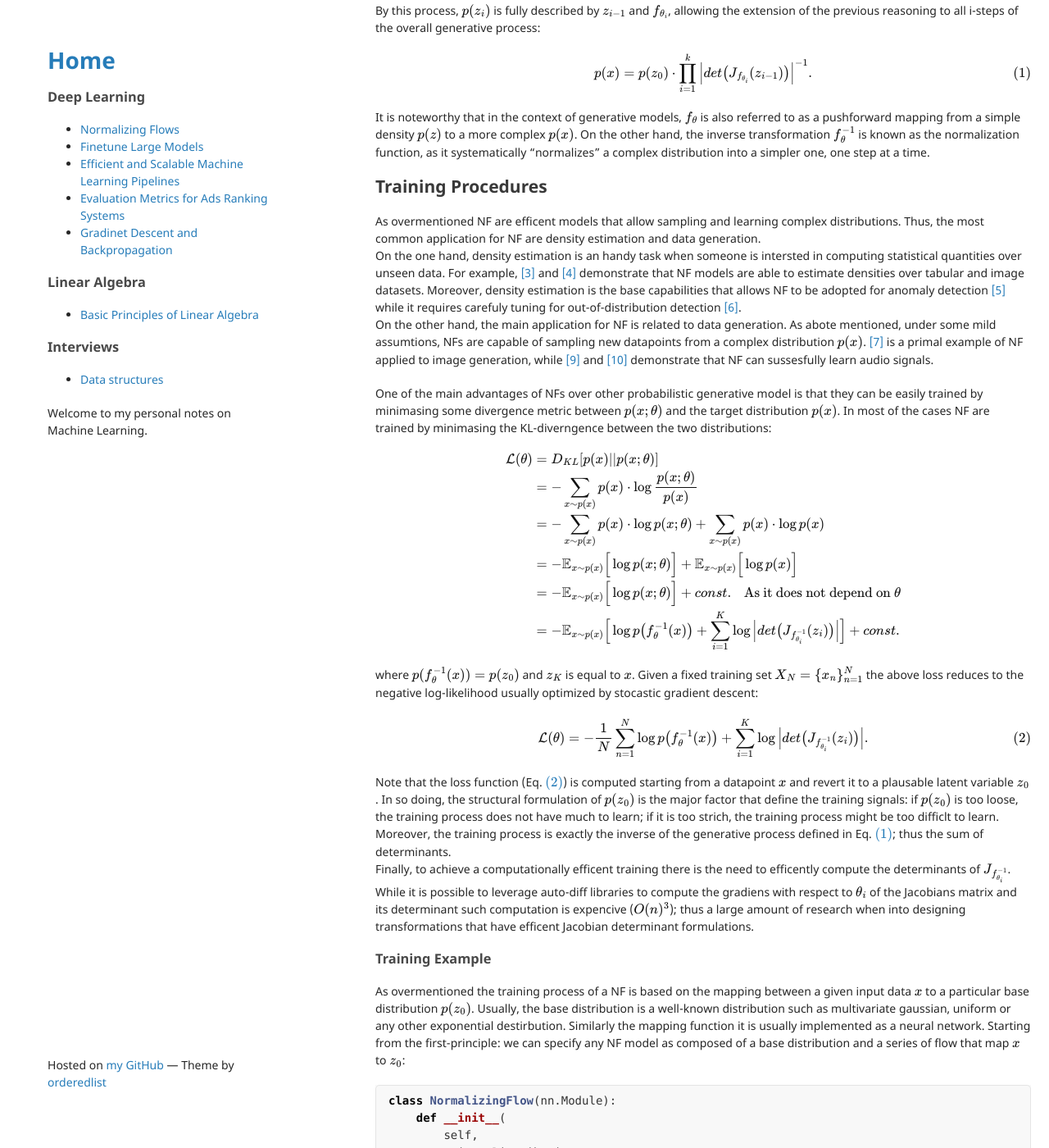
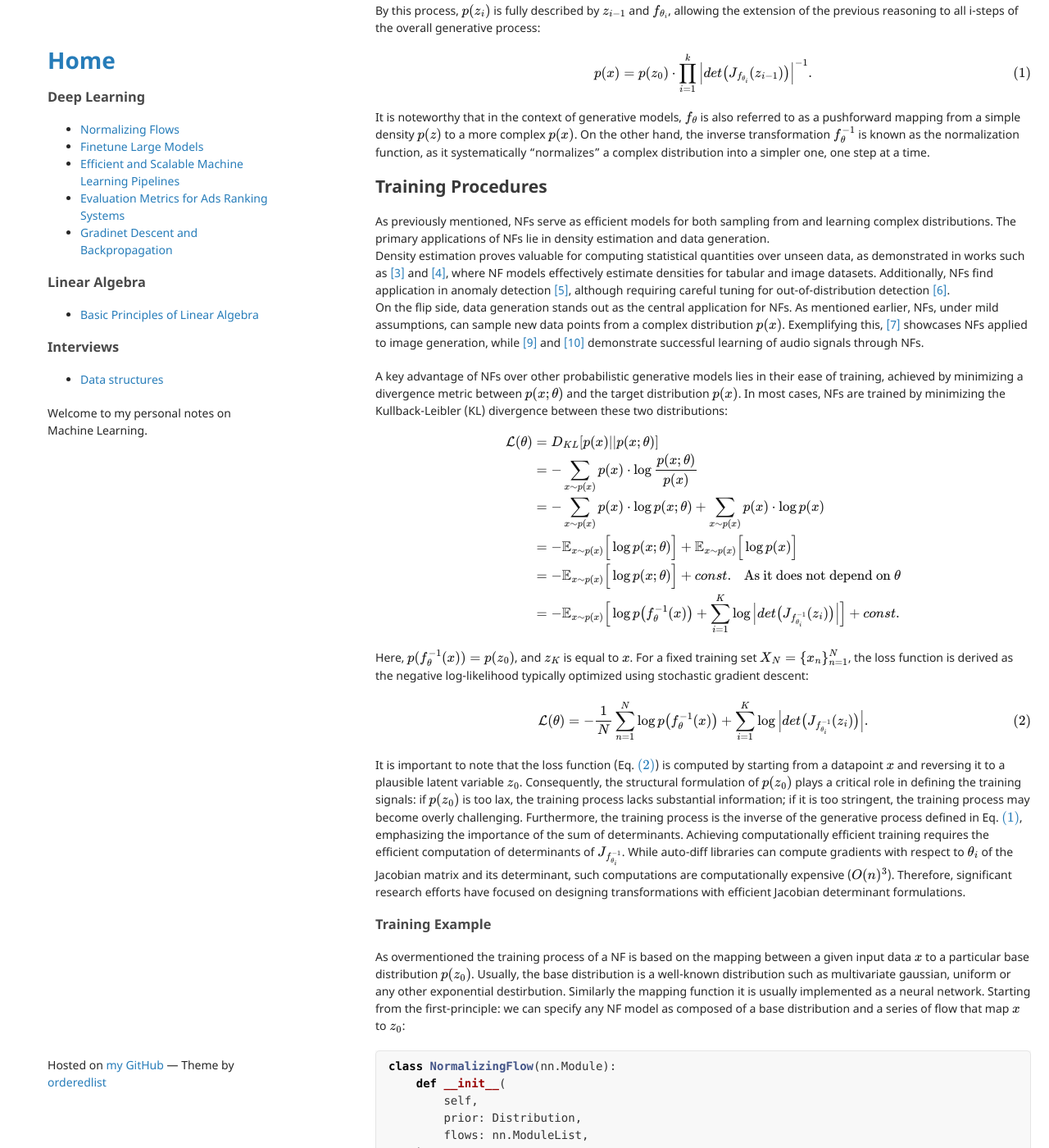
Before and after one commit to andompesta/andompesta.github.io, a Jekyll site: the page built from _posts/2023-11-17-normalizing-flows.md, in a window 1280 px wide and 1400 px high, scrolled down 2616 px. Shown: the whole window at 82% size. Built offline with Jekyll 4.4.1, drawn with Linux system fonts in a browser that asks for light colours.

Commit message:
refactora training proces

```diff
--- a/_posts/2023-11-17-normalizing-flows.md
+++ b/_posts/2023-11-17-normalizing-flows.md
@@ -99,15 +99,12 @@ It is noteworthy that in the context of generative models, $f_{\theta}$ is also
 
 ## Training Procedures
 
-As overmentioned NF are efficent models that allow sampling and learning complex distributions.
-Thus, the most common application for NF are density estimation and data generation.
-On the one hand, density estimation is an handy task when someone is intersted in computing statistical quantities over unseen data. For example, [[3]](#ref:density-estimation) and [[4]](#ref:ffjord) demonstrate that NF models are able to estimate densities over tabular and image datasets.
-Moreover, density estimation is the base capabilities that allows NF to be adopted for anomaly detection [[5]](#ref:nf-anomaly-detection) while it requires carefuly tuning for out-of-distribution detection [[6]](#ref:nf-for-odd).
-On the other hand, the main application for NF is related to data generation. As abote mentioned, under some mild assumtions,  NFs are capable of sampling new datapoints from a complex distribution $p(x)$. [[7]](#ref:glow) is a primal example of NF applied to image generation, while [[9]](#ref:wave-net) and [[10]](#ref:flow-wave-net) demonstrate that NF can sussesfully learn audio signals.
+As previously mentioned, NFs serve as efficient models for both sampling from and learning complex distributions.
+The primary applications of NFs lie in density estimation and data generation.
+Density estimation proves valuable for computing statistical quantities over unseen data, as demonstrated in works such as [[3]](#ref:density-estimation) and [[4]](#ref:ffjord), where NF models effectively estimate densities for tabular and image datasets. Additionally, NFs find application in anomaly detection [[5]](#ref:nf-anomaly-detection), although requiring careful tuning for out-of-distribution detection [[6]](#ref:nf-for-odd).
+On the flip side, data generation stands out as the central application for NFs. As mentioned earlier, NFs, under mild assumptions, can sample new data points from a complex distribution $p(x)$. Exemplifying this, [[7]](#ref:glow) showcases NFs applied to image generation, while [[9]](#ref:wave-net) and [[10]](#ref:flow-wave-net) demonstrate successful learning of audio signals through NFs.
 
-
-One of the main advantages of NFs over other probabilistic generative model is that they can be easily trained by minimasing some divergence metric between $p(x; \theta)$ and the target distribution $p(x)$.
-In most of the cases NF are trained by minimasing the KL-diverngence between the two distributions:
+A key advantage of NFs over other probabilistic generative models lies in their ease of training, achieved by minimizing a divergence metric between $p(x; \theta)$ and the target distribution $p(x)$. In most cases, NFs are trained by minimizing the Kullback-Leibler (KL) divergence between these two distributions:
 
 $$
 \begin{align*}
@@ -120,7 +117,7 @@ $$
 \end{align*}
 $$
 
-where $p(f_{\theta}^{-1}(x)) = p(z_0)$ and $z_K$ is equal to $x$. Given a fixed training set $X_N = \\{ x_n \\}_{n=1}^N$ the above loss reduces to the negative log-likelihood usually optimized by stocastic gradient descent:
+Here, $p(f_{\theta}^{-1}(x)) = p(z_0)$, and $z_K$ is equal to $x$. For a fixed training set $X_N = \\{ x_n \\}_{n=1}^N$, the loss function is derived as the negative log-likelihood typically optimized using stochastic gradient descent:
 
 $$
 \begin{equation}
@@ -129,10 +126,8 @@ $$
 \end{equation}
 $$
 
-Note that the loss function (Eq. $\eqref{eq:flow_loss}$) is computed starting from a datapoint $x$ and revert it to a plausable latent variable $z_0$. In so doing, the structural formulation of $p(z_0)$ is the major factor that define the training signals: if $p(z_0)$ is too loose, the training process does not have much to learn; if it is too strich, the training process might be too difficlt to learn.
-Moreover, the training process is exactly the inverse of the generative process defined in Eq. $\eqref{eq:flow_generator}$; thus the sum of determinants.
-Finally, to achieve a computationally efficent training there is the need to efficently compute the determinants of $J_{f_{\theta_i}^{-1}}$.
-While it is possible to leverage auto-diff libraries to compute the gradiens with respect to $\theta_i$ of the Jacobians matrix and its determinant such computation is expencive ($O(n)^3$); thus a large amount of research when into designing transformations that have efficent Jacobian determinant formulations.
+
+It is important to note that the loss function (Eq. $\eqref{eq:flow_loss}$) is computed by starting from a datapoint $x$ and reversing it to a plausible latent variable $z_0$. Consequently, the structural formulation of $p(z_0)$ plays a critical role in defining the training signals: if $p(z_0)$ is too lax, the training process lacks substantial information; if it is too stringent, the training process may become overly challenging. Furthermore, the training process is the inverse of the generative process defined in Eq. $\eqref{eq:flow_generator}$, emphasizing the importance of the sum of determinants. Achieving computationally efficient training requires the efficient computation of determinants of $J_{f_{\theta_i}^{-1}}$. While auto-diff libraries can compute gradients with respect to $\theta_i$ of the Jacobian matrix and its determinant, such computations are computationally expensive ($O(n)^3$). Therefore, significant research efforts have focused on designing transformations with efficient Jacobian determinant formulations.
 
 ### Training Example
 
```
